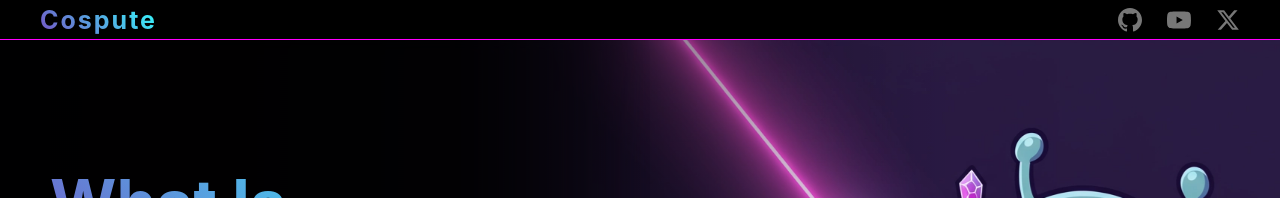
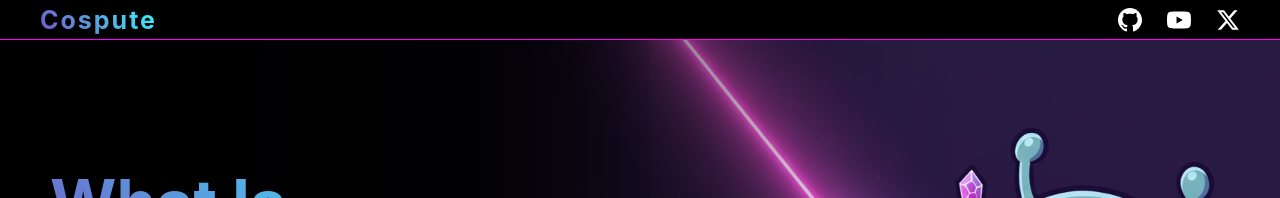
Before and after one commit to cospute/cospute.github.io, a Jekyll site: the page built from index.html, in a window 1280 px wide. Shown: the top 198 px of the page. Built offline with Jekyll 4.4.1, drawn with Linux system fonts in a browser that asks for light colours.

Commit message:
Update style.css

```diff
--- a/assets/css/style.css
+++ b/assets/css/style.css
@@ -68,12 +68,12 @@ nav a:hover {
 .social-icon {
     width: 24px;
     height: 30px;
-    fill: #777;
+    fill: #fff;
     transition: fill .3s;
 }
 
 nav a:hover .social-icon {
-    fill: #fff;
+    fill: #7194f3;
 }
 
 .hero {
```
